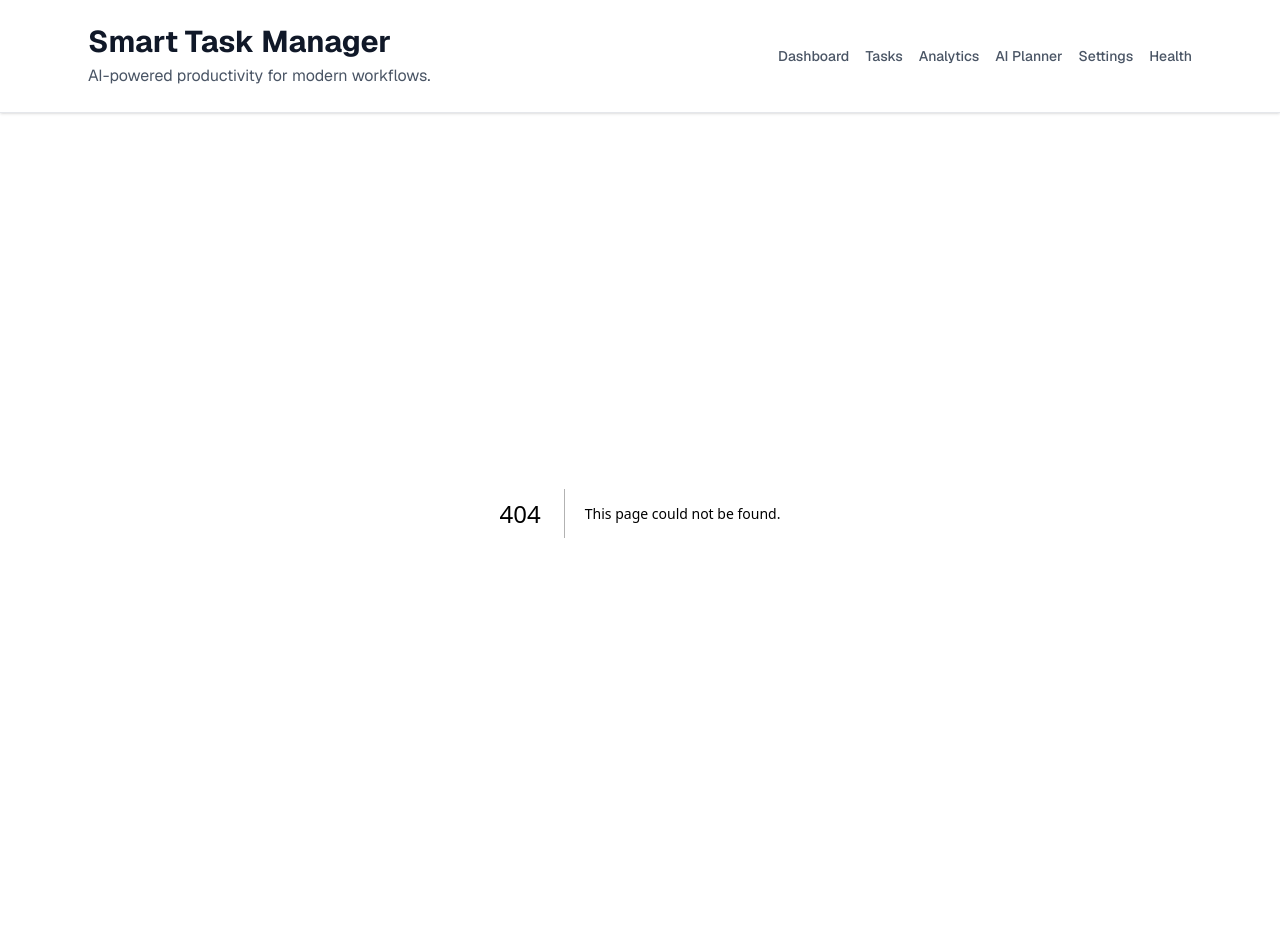
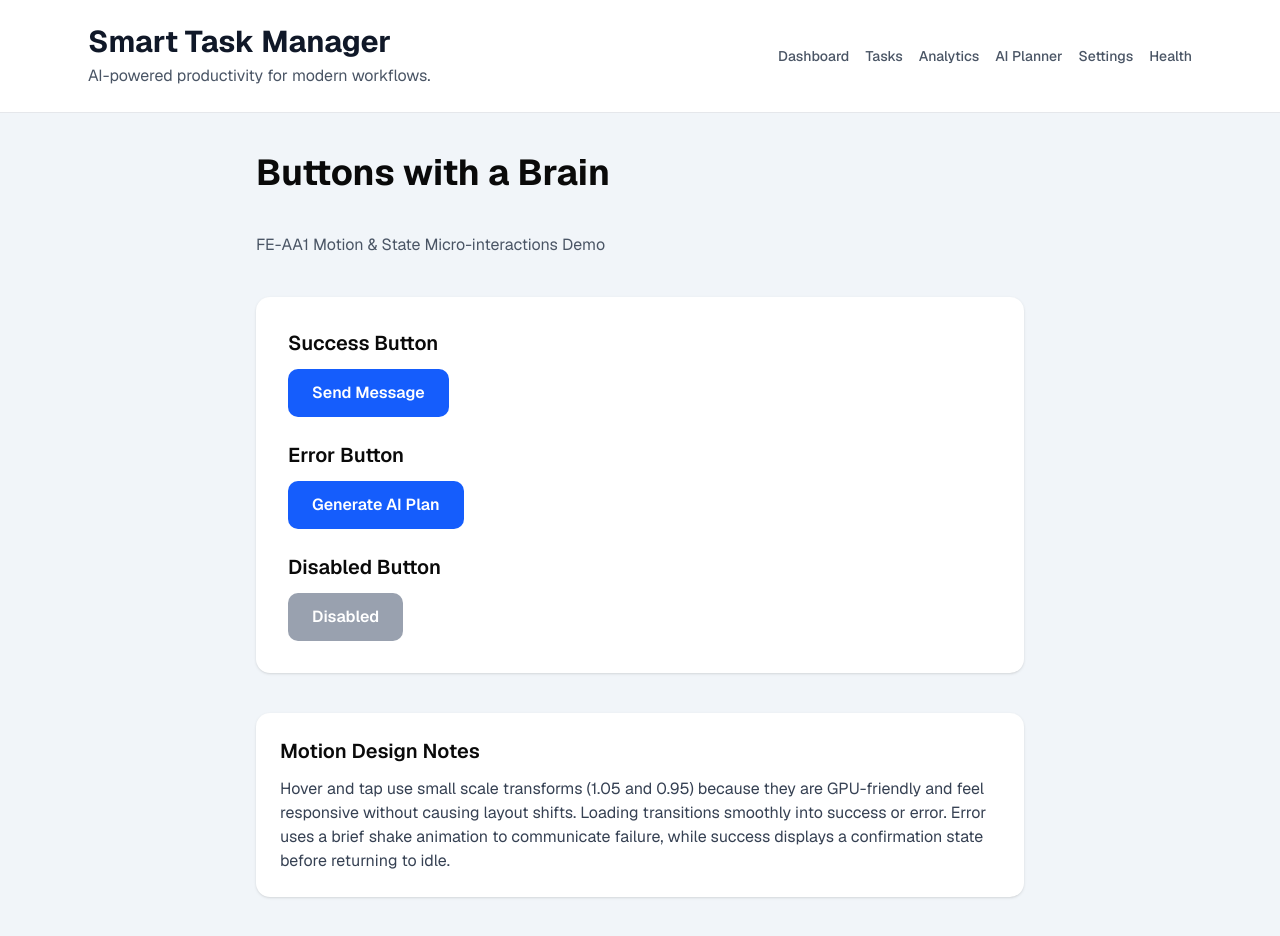
Before and after one commit to Maheenjawad31/smart-task-manager, a Next.js app: page /button-demo in a window 1280 px wide. Before the commit this address had no page. Before the commit the page ends 913 px from the top, so only its background shows below. Built offline with nearby package versions, Linux system fonts and the light colour scheme.

Commit message:
Complete FE-AA1 animated button

```diff
--- a/app/ai-planner/page.tsx
+++ b/app/ai-planner/page.tsx
@@ -12,6 +12,7 @@ import remarkGfm from "remark-gfm";
 import { useLocalStorage } from "@/app/hooks/useLocalStorage";
 import { Task } from "@/types/task";
 import ToolResultCard from "@/app/components/ToolResultCard";
+import AnimatedButton from "@/app/components/AnimatedButton";
 
 
 export default function AIPlannerPage() {
@@ -523,16 +524,11 @@ Retry last message
 
 
 
-            <button
- disabled={status !== "ready"}
-
-              className="rounded bg-blue-600 px-4 text-white disabled:opacity-50"
-
-            >
-
-              Send
-
-            </button>
+<AnimatedButton
+  label="Send"
+  type="submit"
+  disabled={status !== "ready"}
+/>
 
 
 
--- /dev/null
+++ b/app/button-demo/page.tsx
@@ -0,0 +1,72 @@
+"use client";
+
+import AnimatedButton from "@/app/components/AnimatedButton";
+
+export default function ButtonDemoPage() {
+  return (
+    <main className="min-h-screen bg-slate-100 dark:bg-slate-950 p-10">
+      <div className="mx-auto max-w-3xl space-y-10">
+
+        <h1 className="text-4xl font-bold">
+          Buttons with a Brain
+        </h1>
+
+        <p className="text-gray-600 dark:text-gray-300">
+          FE-AA1 Motion & State Micro-interactions Demo
+        </p>
+
+        <div className="space-y-6 rounded-xl bg-white dark:bg-slate-900 p-8 shadow">
+
+          <div>
+            <h2 className="mb-3 text-xl font-semibold">
+              Success Button
+            </h2>
+
+            <AnimatedButton
+              label="Send Message"
+            />
+          </div>
+
+          <div>
+            <h2 className="mb-3 text-xl font-semibold">
+              Error Button
+            </h2>
+
+            <AnimatedButton
+              label="Generate AI Plan"
+              simulateError
+            />
+          </div>
+
+          <div>
+            <h2 className="mb-3 text-xl font-semibold">
+              Disabled Button
+            </h2>
+
+            <AnimatedButton
+              label="Disabled"
+              disabled
+            />
+          </div>
+
+        </div>
+
+        <div className="rounded-xl bg-white dark:bg-slate-900 p-6 shadow">
+          <h2 className="mb-3 text-xl font-semibold">
+            Motion Design Notes
+          </h2>
+
+          <p className="text-gray-700 dark:text-gray-300">
+            Hover and tap use small scale transforms (1.05 and 0.95)
+            because they are GPU-friendly and feel responsive without
+            causing layout shifts. Loading transitions smoothly into
+            success or error. Error uses a brief shake animation to
+            communicate failure, while success displays a confirmation
+            state before returning to idle.
+          </p>
+        </div>
+
+      </div>
+    </main>
+  );
+}
--- /dev/null
+++ b/app/components/AnimatedButton.tsx
@@ -0,0 +1,105 @@
+"use client";
+
+import { motion, useReducedMotion } from "framer-motion";
+import { useEffect, useState } from "react";
+
+type ButtonState =
+  | "idle"
+  | "loading"
+  | "success"
+  | "error";
+
+  type AnimatedButtonProps = {
+    label: string;
+    disabled?: boolean;
+    simulateError?: boolean;
+    type?: "button" | "submit";
+  };
+
+  export default function AnimatedButton({
+    label,
+    disabled = false,
+    simulateError = false,
+    type = "button",
+  }: AnimatedButtonProps) {
+    const prefersReducedMotion = useReducedMotion();
+  const [state, setState] =
+    useState<ButtonState>("idle");
+
+  const handleClick = () => {
+    if (disabled || state === "loading") return;
+
+    setState("loading");
+
+    setTimeout(() => {
+      if (simulateError) {
+        setState("error");
+      } else {
+        setState("success");
+      }
+    }, 1800);
+  };
+
+  useEffect(() => {
+    if (state === "success" || state === "error") {
+      const timer = setTimeout(() => {
+        setState("idle");
+      }, 1800);
+
+      return () => clearTimeout(timer);
+    }
+  }, [state]);
+
+  return (
+    <motion.button
+    type={type}
+    whileHover={
+        !disabled && !prefersReducedMotion
+          ? { scale: 1.05 }
+          : {}
+      }
+      whileTap={
+        !disabled && !prefersReducedMotion
+          ? { scale: 0.95 }
+          : {}
+      }
+      onClick={handleClick}
+      disabled={disabled}
+      animate={
+        state === "error"
+          ? {
+              x: [0, -8, 8, -8, 8, 0],
+            }
+          : {}
+      }
+      transition={{
+        duration: 0.4,
+      }}
+      className={`rounded-lg px-6 py-3 font-semibold text-white transition
+        focus:outline-none
+        focus:ring-4
+        focus:ring-blue-400
+      ${
+        disabled
+          ? "bg-gray-400 cursor-not-allowed"
+          : state === "success"
+          ? "bg-green-600"
+          : state === "error"
+          ? "bg-red-600"
+          : "bg-blue-600 hover:bg-blue-700"
+      }`}
+    >
+      <motion.span
+        key={state}
+        initial={{ opacity: 0, y: 8 }}
+        animate={{ opacity: 1, y: 0 }}
+        exit={{ opacity: 0 }}
+      >
+        {state === "idle" && label}
+        {state === "loading" && "Loading..."}
+        {state === "success" && "✓ Success"}
+        {state === "error" && "Retry"}
+      </motion.span>
+    </motion.button>
+  );
+}
--- a/package.json
+++ b/package.json
@@ -20,6 +20,7 @@
     "ai": "^7.0.47",
     "class-variance-authority": "^0.7.1",
     "clsx": "^2.1.1",
+    "framer-motion": "^13.0.0",
     "lucide-react": "^1.28.0",
     "next": "16.2.10",
     "react": "19.2.4",
```
Also changed, not shown: 1 other file (tests, documents, lock files or other folders).
